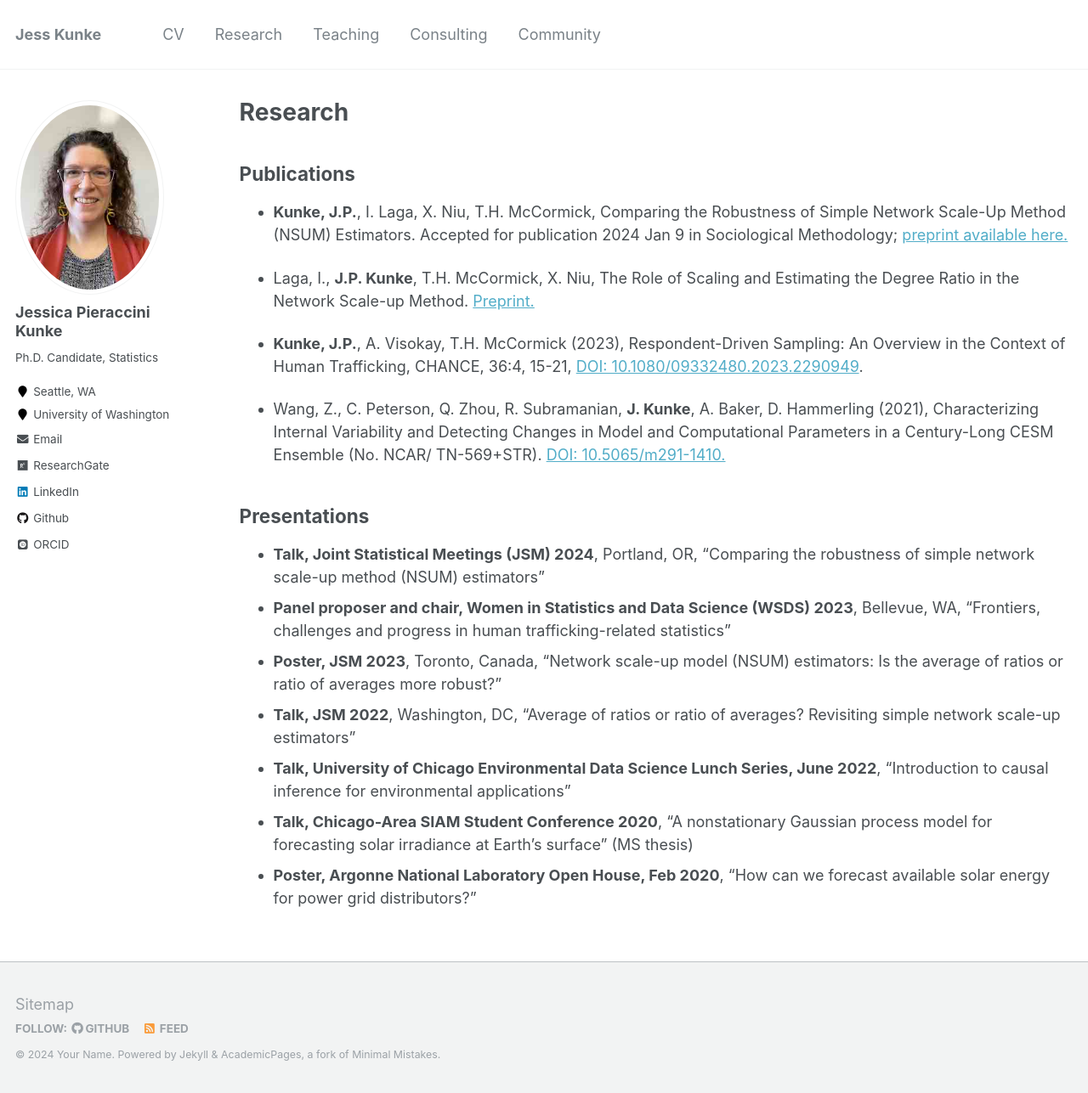
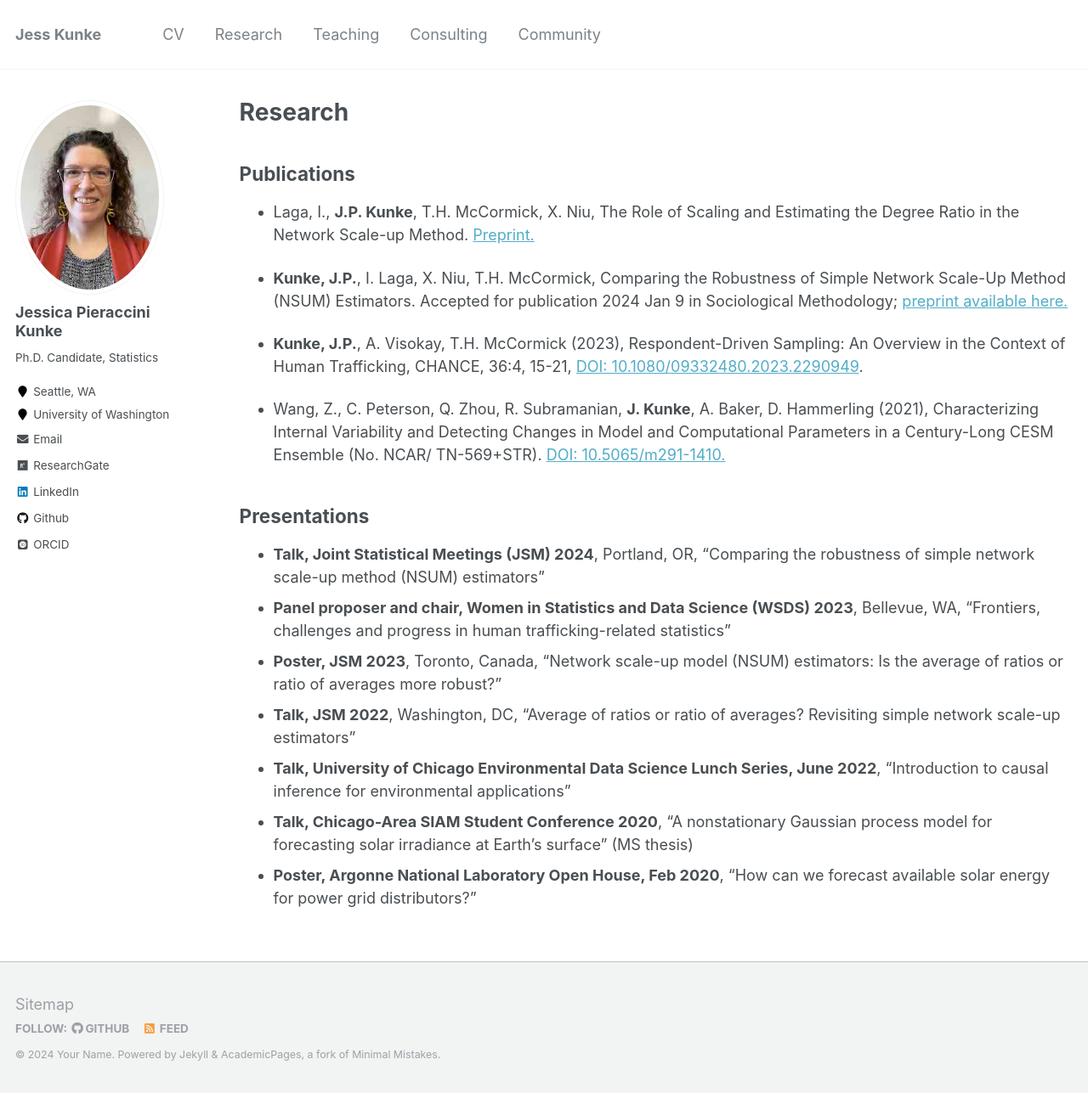
Before and after one commit to jpierkunke/jpierkunke.github.io, a Jekyll site: the page built from _pages/research.md, in a window 1280 px wide and 1287 px high. Shown: the whole window at 85% size. Built offline with Jekyll 4.4.1, drawn with Linux system fonts in a browser that asks for light colours; some web fonts are replaced.

Commit message:
Update research.md

```diff
--- a/_pages/research.md
+++ b/_pages/research.md
@@ -7,10 +7,10 @@ author_profile: true
 
 ## Publications
 
+- Laga, I., **J.P. Kunke**, T.H. McCormick, X. Niu, The Role of Scaling and Estimating the Degree Ratio in the Network Scale-up Method. [Preprint.](https://doi.org/10.48550/arXiv.2305.04381)
+
 - **Kunke, J.P.**, I. Laga, X. Niu, T.H. McCormick, Comparing the Robustness of Simple Network Scale-Up Method (NSUM) Estimators.
 Accepted for publication 2024 Jan 9 in Sociological Methodology; [preprint available here.](https://doi.org/10.48550/arXiv.2303.07490)
-
-- Laga, I., **J.P. Kunke**, T.H. McCormick, X. Niu, The Role of Scaling and Estimating the Degree Ratio in the Network Scale-up Method. [Preprint.](https://doi.org/10.48550/arXiv.2305.04381)
 
 - **Kunke, J.P.**, A. Visokay, T.H. McCormick (2023), Respondent-Driven Sampling: An Overview in the Context of Human Trafficking, CHANCE, 36:4, 15-21, [DOI: 10.1080/09332480.2023.2290949](https://doi.org/10.1080/09332480.2023.2290949).
 
```
